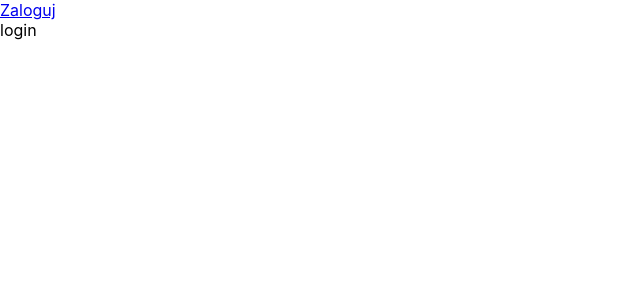
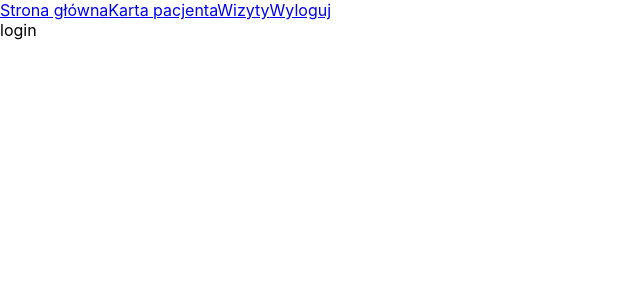
Before and after one commit to wasikm04/medfiles, a React (Create React App) app: page /login in a window 1280 px wide. Shown: the top 300 px of the page, without its empty margins (0-640 px from the left). Built offline with nearby package versions, Linux system fonts and the light colour scheme.

Commit message:
navigation bar and package configuration

```diff
--- a/package.json
+++ b/package.json
@@ -20,6 +20,7 @@
     "test": "react-scripts test",
     "eject": "react-scripts eject"
   },
+  "proxy": "http://localhost:8080",
   "eslintConfig": {
     "extends": "react-app"
   },
--- a/src/components/NavigationBar.jsx
+++ b/src/components/NavigationBar.jsx
@@ -4,19 +4,19 @@ import { CardConsumer } from './providers/CardProvider';
 
 const NavigationBar = () => (
   <CardConsumer>
-    {({ isAuthenticated }) => (
+    {({ isAuthenticated, isDoctor, updateCard }) => (
       <div>
-        {isAuthenticated ?
-        <div>
         <Link to="/">Strona główna</Link>
         <Link to="/profile">Karta pacjenta</Link>
         <Link to="/appointments">Wizyty</Link>
         <Link to="/logout">Wyloguj</Link>
-        </div>
-        : <Link to="/login">Zaloguj</Link>
-      }
+        {isDoctor ?
+        <Link to="/doctor-card">Karta lekarza</Link>
+        : null }
       </div>
     )}
   </CardConsumer>
+
+  //funkcja do wylogowywania i zmianiająca flage isAuth
 )
 export default NavigationBar
```
